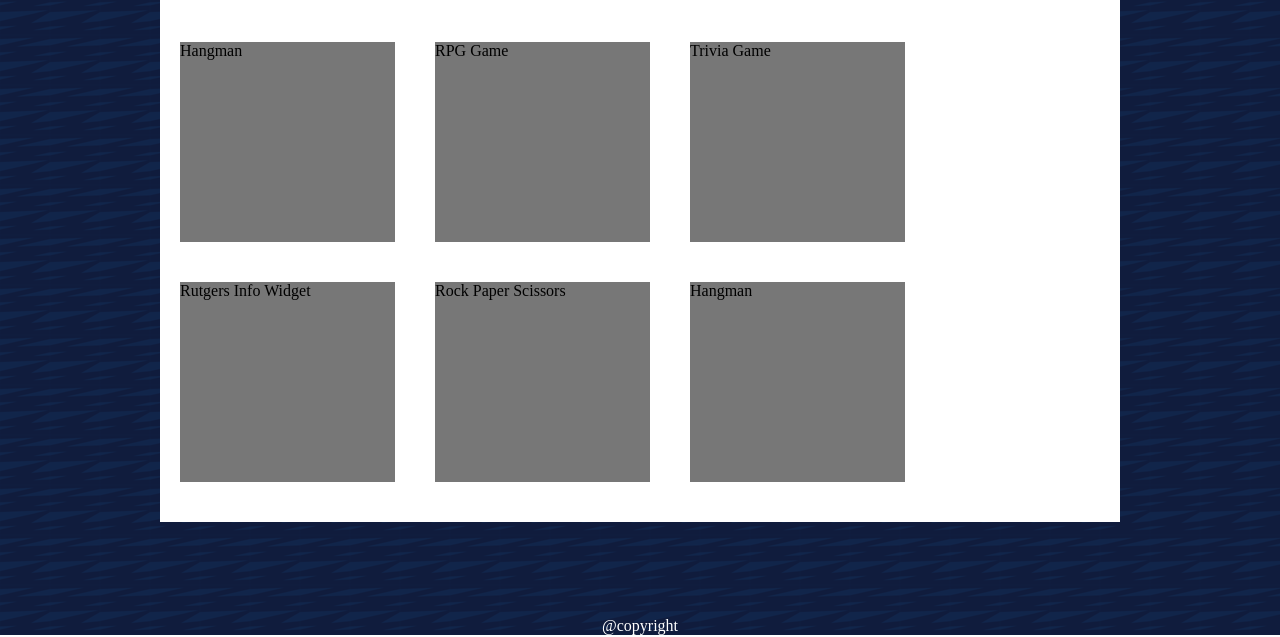
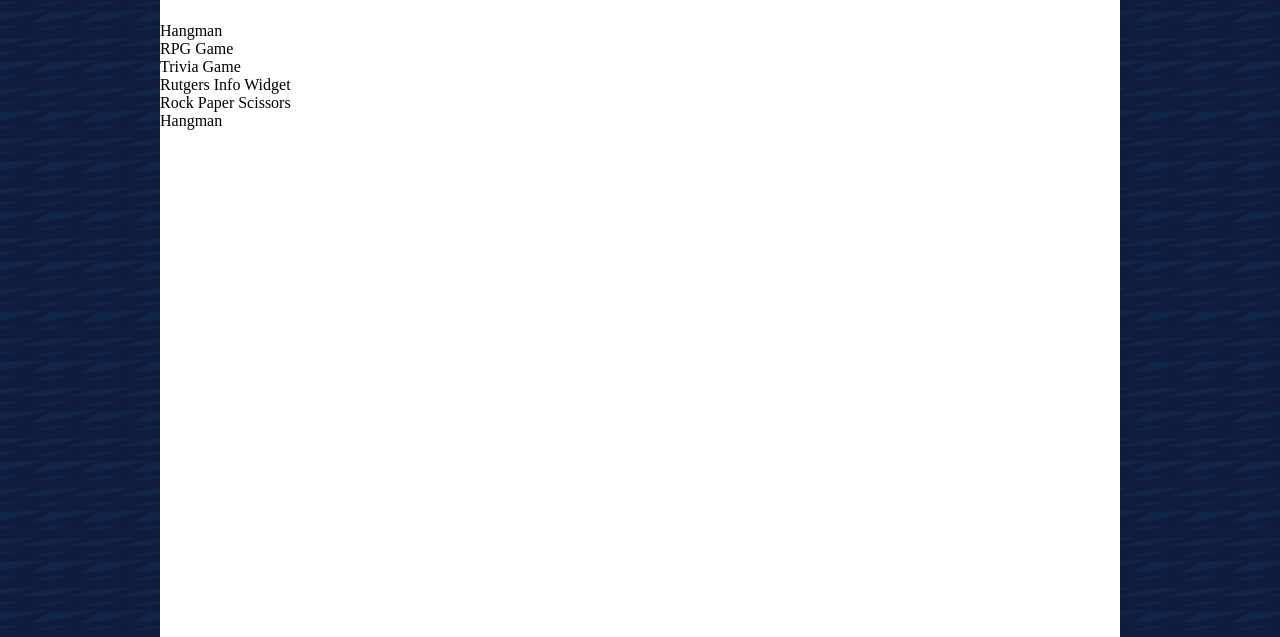
Before and after one commit to gkingery07/Responsive-Portfolio, a plain HTML site: page portfolio.html in a window 1280 px wide. Shown: the part 165-802 px from the top of the page. Drawn offline with Linux system fonts and the light colour scheme.

Commit message:
second commit

```diff
--- a/assets/css/style.css
+++ b/assets/css/style.css
@@ -97,7 +97,7 @@ a {
 .section {
         background: white;
         margin: 100px auto 0px auto;
-        padding: 0px 0px 500px 0px;
+        padding: 0px 0px 1500px 0px;
         width: 960px;
 }
 .footer {
@@ -135,4 +135,44 @@ input[type=text] {
     margin: 10px auto 0px 10px;
 }
 
-@media screen and (max-width: 980px), and (min-width: 768px), and (min-width: 640px)
+@media screen and (min-width: 768px) {
+    .projects1 {
+        width: 100%;
+    }
+    .projects2 {
+        width: 100%;
+    }
+    .projects3 {
+        width: 100%;
+    }
+     .projects4 {
+        width: 100%;
+    }
+     .projects5 {
+        width: 100%;
+    }
+     .projects6 {
+        width: 100%;
+    }
+}
+
+@media screen and (min-width: 320px) {
+    .projects1 {
+        width: 100%;
+    }
+    .projects2 {
+        width: 100%;
+    }
+    .projects3 {
+        width: 100%;
+    }
+     .projects4 {
+        width: 100%;
+    }
+     .projects5 {
+        width: 100%;
+    }
+     .projects6 {
+        width: 100%;
+    }
+}
--- a/portfolio.html
+++ b/portfolio.html
@@ -1,13 +1,15 @@
 <!DOCTYPE html>
 <html lang="en">
+
 <head>
     <meta charset="UTF-8">
-    <meta name="viewport" content="width=device-width, initial-scale=1.0">
     <meta http-equiv="X-UA-Compatible" content="ie=edge">
     <link rel="stylesheet" href="assets/css/style.css">
+    <meta name="viewport" content="width=device-width, initial-scale=1.0">
     <title>Grant Kingery</title>
 
 </head>
+
 <body>
     <header class="Mainhead">
         <div class="container">
@@ -21,14 +23,15 @@
     <section class="section">
         <h1 class="h1">Portfolio</h1>
         <div class="link">
-    <div class="projects" >Hangman</div>
-    <div class="projects">RPG Game</div>
-    <div class="projects">Trivia Game</div>
-    <div class="projects">Rutgers Info Widget</div>
-    <div class="projects">Rock Paper Scissors</div>
-    <div class="projects">Hangman</div>
+            <div class="projects1">Hangman</div>
+            <div class="projects2">RPG Game</div>
+            <div class="projects3">Trivia Game</div>
+            <div class="projects4">Rutgers Info Widget</div>
+            <div class="projects5">Rock Paper Scissors</div>
+            <div class="projects6">Hangman</div>
         </div>
     </section>
     <footer class="footer">@copyright</footer>
 </body>
+
 </html>
```
Lines whose indentation alone changed are shown as unchanged.
